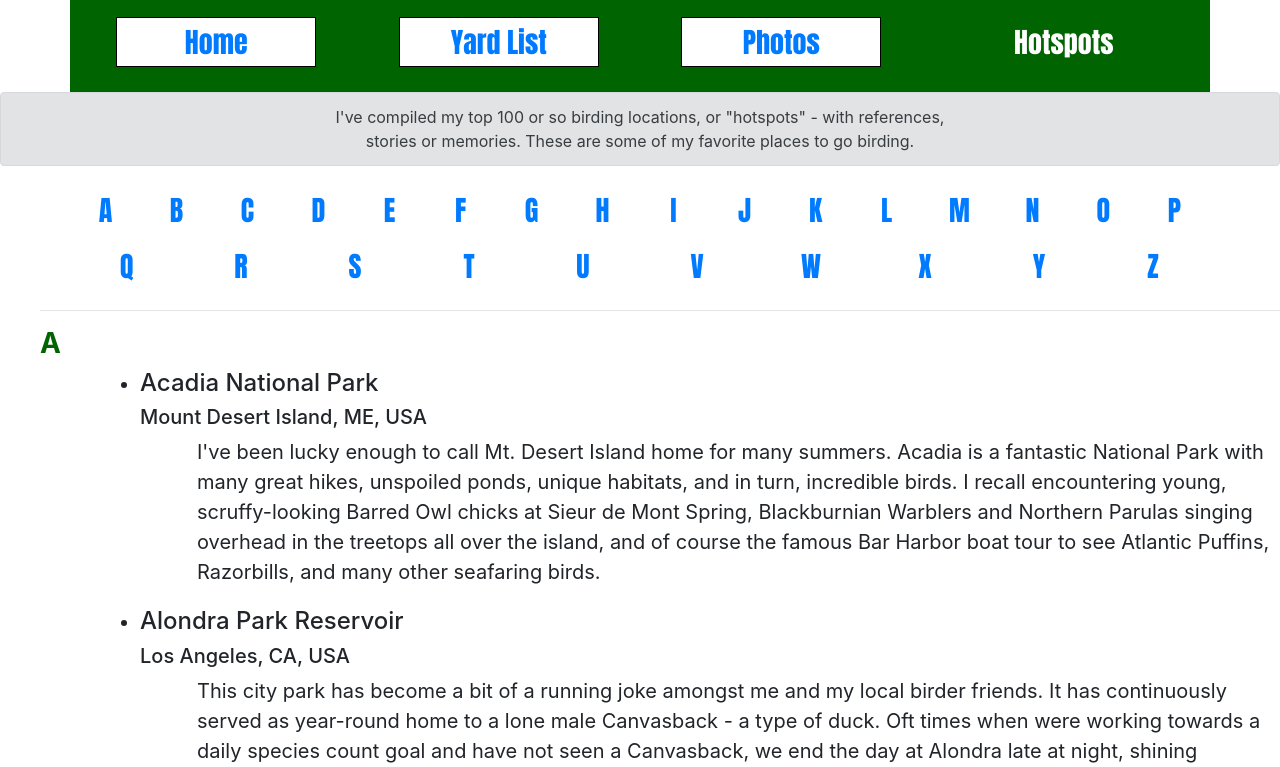
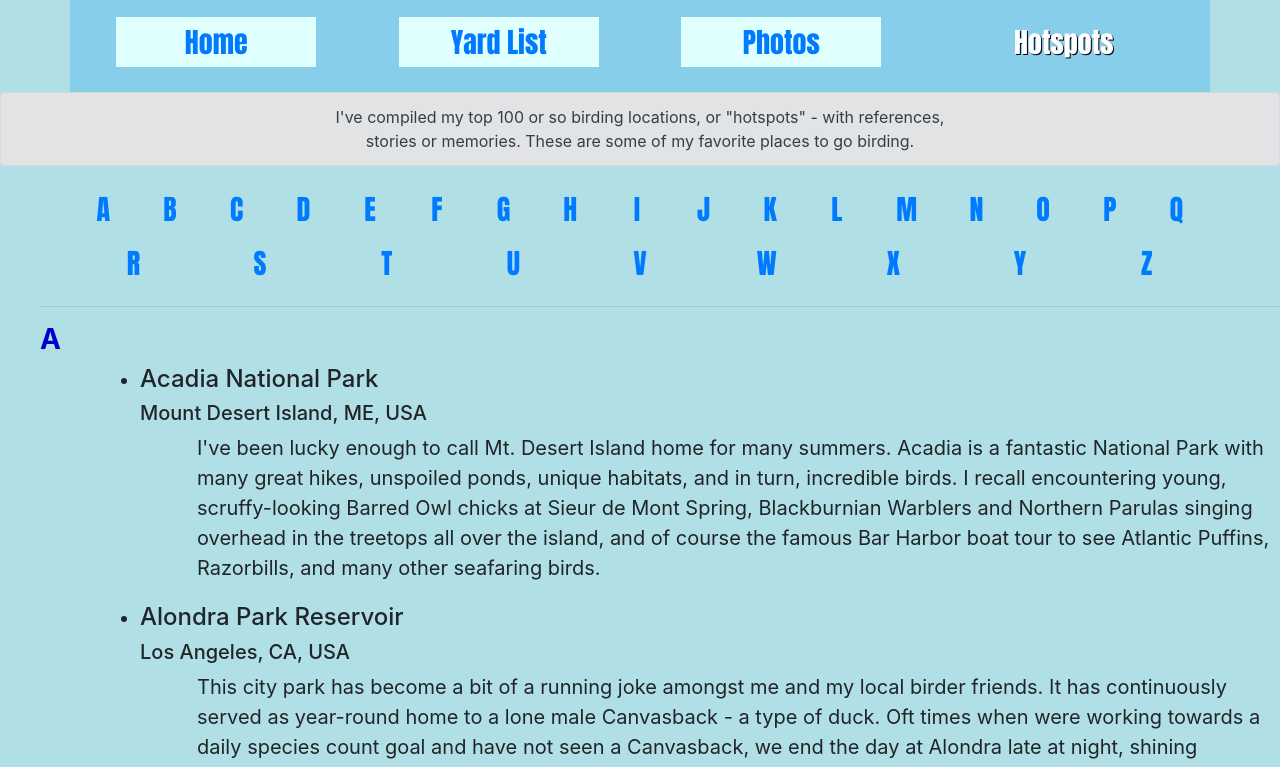
Before and after one commit to coughster/harvardtest, a plain HTML site: page project0/hotspots.html in a window 1280 px wide. Shown: the part 64-831 px from the top of the page. Drawn offline with nearby package versions, Linux system fonts and the light colour scheme.

Commit message:
color scheme adjust 5/4/20

```diff
--- a/project0/birdstyle.css
+++ b/project0/birdstyle.css
@@ -2,12 +2,15 @@ h1, h2, div {
     text-align: center;
 }
 #navbar {
-    background-color: darkgreen;
+    background-color: skyblue;
     color: white;
     padding: 20px;
 }
 #footer {
     margin-bottom: 30px;
+}
+body {
+    background-color: powderblue;
 }
 @media (max-width: 639px) {
     h1 {
@@ -37,7 +40,7 @@ li {
     display: none;
 }
 .species:hover {
-    background-color: yellow;
+    background-color: darkturquoise;
 }
 .species:hover .scientific {
     display: inline-block;
@@ -45,7 +48,7 @@ li {
 }
 .tax {
     font-weight: bold;
-    color: darkgreen;
+    color: mediumblue;
 }
 img {
     border: 1px solid black;
--- a/project0/buttons.scss
+++ b/project0/buttons.scss
@@ -5,29 +5,30 @@
     margin: 5px;
 }
 .link {
-    background-color: white;
-    border: 1px solid black;
+    background-color: lightcyan;
+    border: none;
     width: 200px;
     height: 50px;
     &:hover {
-        background-color: lightgreen;
+        background-color: darkturquoise;
     }
     @extend %message;
 }
 .nolink {
-    background-color: darkgreen;
+    background-color: skyblue;
     color: white;
+    text-shadow: 1px 1px black;
     border: none;
     width: 200px;
     height: 50px;
     @extend %message;
 }
 .letter {
-    background-color: white;
-    border: 1px solid white;
+    background-color: powderblue;
+    border: none;
     &:hover {
-        background-color: blanchedalmond;
-        border: 1px solid black;
+        background-color: darkturquoise;
+        border: none;
   }
   @extend %message;
 }
--- a/project0/table.scss
+++ b/project0/table.scss
@@ -1,4 +1,4 @@
-$color: blanchedalmond;
+$color: cornflowerblue;
 
 table {
     background-color: $color;
```
Also changed, not shown: project0/photos.html (+1 -1 lines), project0/buttons.css, project0/table.css, 1 other file.
